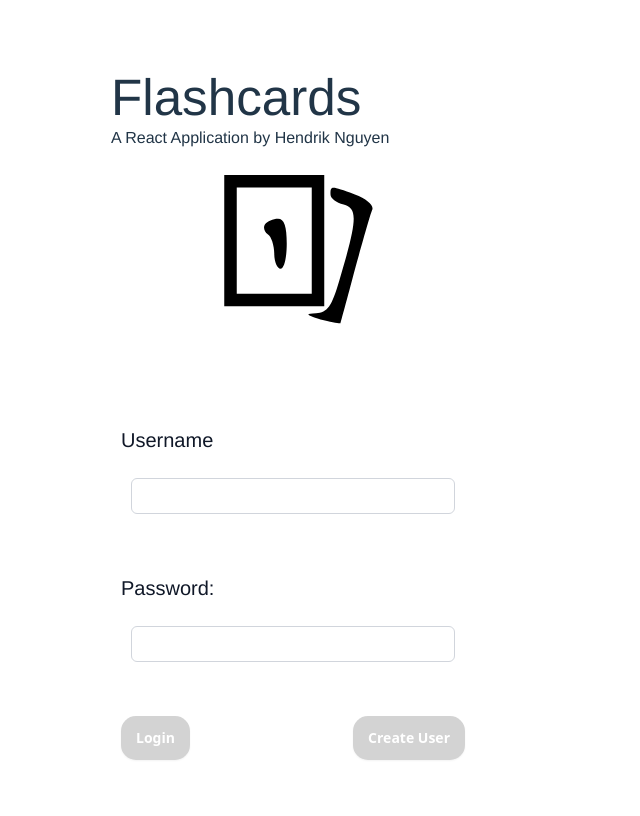
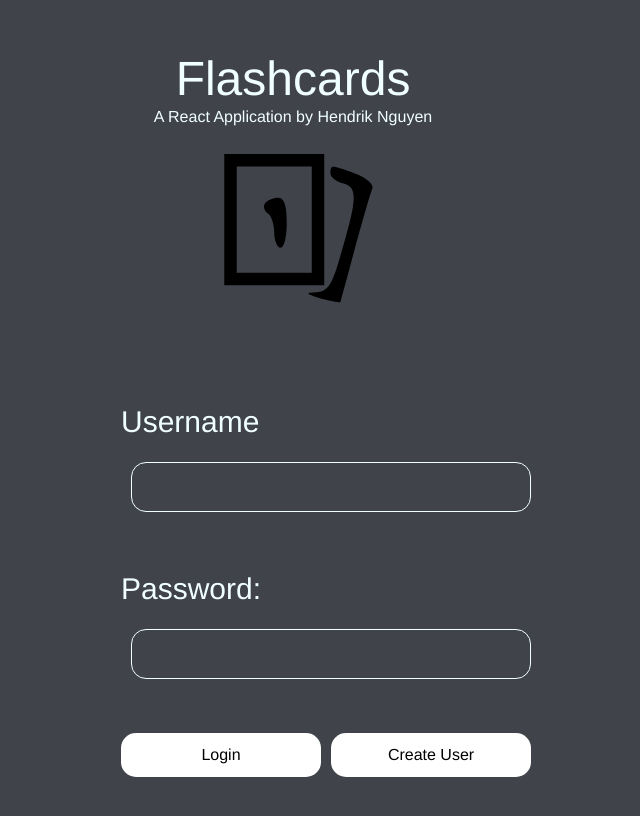
Before and after one commit to hendriknguyenn/flashcards, a React (Vite) app: page / in a window 1280 px wide. Shown: the top 816 px of the page, without its empty margins (367-1007 px from the left). Built offline with nearby package versions, Linux system fonts and the light colour scheme.

Commit message:
added more styling

```diff
--- a/src/components/DeckList.tsx
+++ b/src/components/DeckList.tsx
@@ -70,16 +70,16 @@ function DeckList({currentUserId, setComponent, setCurrentDeckId, setCurrentUser
     }, []);
 
     return (
-        <div className="flex flex-col min-h-screen min-w-screen justify-center">
+        <div className="grid min-h-screen min-w-screen justify-center">
             <div id='deck-headers'>
                 <h1>Deck List</h1>
                 <h2>Current User: {currentUserId}</h2>
             </div>
-            <div>
+            <div id='deck-list'>
                 <ul role="list">
                     {decks.map((deck, index) =>
-                        <li key={deck.deck_id}
-                            className={selectedIndex === index ? "bg-blue-100" : "bg-black-100"}
+                        <li id="list-element" key={deck.deck_id}
+                            className={selectedIndex === index ? "selected" : "unselected"}
                             onClick={() => handleDeckSelection(index, deck.deck_id)}
                         >
                             {deck.deck_name}
@@ -88,17 +88,19 @@ function DeckList({currentUserId, setComponent, setCurrentDeckId, setCurrentUser
                     )}
                 </ul>
             </div>
-            <div id='deck-buttons' className="flex flex-row min-w-screen">
-                <button disabled={selectedIndex===-1} onClick={() => setComponent("flashcard")}>Select</button>
-                <button onClick={() => setShowDeckCreation(true)}>New Deck</button>
-                <button disabled={selectedIndex===-1} onClick={() => setComponent("questionlist")}>Edit Deck</button>
-                <button disabled={selectedIndex===-1} onClick={handleDelete}>Delete</button>
-                <button onClick={handleLogout}>Log out</button>
+            <div id='deck-button-container'>
+                <div className='flex flex-row'>
+                    <button id='deck-button' disabled={selectedIndex===-1} onClick={() => setComponent("flashcard")}>Select</button>
+                    <button id='deck-button' onClick={() => setShowDeckCreation(true)}>New Deck</button>
+                    <button id='deck-button' disabled={selectedIndex===-1} onClick={() => setComponent("questionlist")}>Edit Deck</button>
+                    <button id='deck-button' disabled={selectedIndex===-1} onClick={handleDelete}>Delete</button>
+                    <button id='deck-button' onClick={handleLogout}>Log out</button>
+                </div>
             </div>
 
             <br></br>
             {showDeckCreation ?
-            <div id='deck-new' className="flex flex-row">
+            <div id='new-deck-container' className="flex flex-row">
                 <form>
                     <label>Deck Name:</label>
                     <input type="text" onChange={(e) => setNewDeckName(e.target.value)}></input>
--- a/src/components/Flashcard.tsx
+++ b/src/components/Flashcard.tsx
@@ -1,6 +1,7 @@
 import React, {useState, useEffect} from 'react';
 import QuestionService from '../services/question_service';
 import DeckService from '../services/deck_service';
+import '../styles/Flashcard.css'
 
 function Flashcard({deck_id, setComponent}){
 
@@ -70,14 +71,18 @@ function Flashcard({deck_id, setComponent}){
   }, []);
 
   return (
-    <div>
+    <div className="min-h-screen min-w-screen ">
+      <div id="container">
         <h1>Deck Name: {deck_name} </h1>
-        <button onClick={() => handleFlashcardFlip()}>{getFlashcardText()}</button>
+        <button id="flashcard" onClick={() => handleFlashcardFlip()}>{getFlashcardText()}</button>
         <br></br>
-        <button onClick={() => handleIndexCounter("dec")}>Previous</button>
-        <button onClick={() => handleIndexCounter("inc")}>Next</button>
+        <div id='flashcard-buttons' className='flex flex-row justify-center'>
+          <button onClick={() => handleIndexCounter("dec")}>Previous</button>
+          <button onClick={() => handleIndexCounter("inc")}>Next</button>
+        </div>
         <br></br>
-        <button onClick={() => setComponent("decklist")}>Return</button>
+        <button className='max-w-100'onClick={() => setComponent("decklist")}>Return</button>
+      </div>
     </div>
   );
 }
--- a/src/components/Home.tsx
+++ b/src/components/Home.tsx
@@ -76,36 +76,35 @@ function Home({setCurrentUserId, setComponent}) {
   return(
     <>
     <div className= "flex min-h-screen min-w-screen flex-col justify-center px-6 py-12 lg:px-8">
-      <div className="sm:mx-auto sm:w-full sm:max-w-sm">
-        <h1>Flashcards</h1>
+      <div id='home-header'>
+        <h1 className="text" id='header'>Flashcards</h1>
         <h2>A React Application by Hendrik Nguyen</h2>
         <a href="https://github.com/hendriknguyenn/flashcards" target="_blank">
           <img className="mx-auto h-50 w-auto" src={appLogo} alt="Flashcards Logo" />
         </a>
       </div>
-
-      <div className="mt-10 sm:mx-auto sm:w-full sm:max-w-sm">
+      <div id='home-login' className="mt-10 sm:mx-auto sm:w-full sm:max-w-sm">
         <form className="space-y-6">
           <div>
-            <label className="block text-xl/10 font-large text-gray-900">Username</label>
+            <label id="home-label">Username</label>
             <div className="mt-2">
-              <input type="text" onChange={(e) => setUsername(e.target.value)} value={username} className="block w-full rounded-md bg-white px-3 py-1.5 text-base text-gray-900 outline-1 -outline-offset-1 outline-gray-300 placeholder:text-gray-400 focus:outline-2 focus:-outline-offset-2 focus:outline-blue-600 sm:text-sm/6"></input>
+              <input id='home-input' type="text" onChange={(e) => setUsername(e.target.value)} value={username}></input>
             </div>
           </div>
 
           <div>
-            <label id="home-label" className="block text-xl/10 font-large text-gray-900">Password:</label>
+            <label id="home-label">Password:</label>
             <div className="mt-2">
-              <input type="text" onChange={(e) => setPassword(e.target.value)} value={password} className="block w-full rounded-md bg-white px-3 py-1.5 text-base text-gray-900 outline-1 -outline-offset-1 outline-gray-300 placeholder:text-gray-400 focus:outline-2 focus:-outline-offset-2 focus:outline-blue-600 sm:text-sm/6"></input>
+              <input id='home-input' type="text" onChange={(e) => setPassword(e.target.value)} value={password}></input>
             </div>
           </div>
 
           <div id="home-buttons">
             <span>
-              <input type="button" value="Login" onClick={handleLogin} className="flex w-full justify-center rounded-md bg-blue-600 px-3 py-1.5 text-sm/6 font-semibold text-white shadow-xs hover:bg-blue-500 focus-visible:outline-2 focus-visible:outline-offset-2 focus-visible:outline-blue-600"></input>
+              <input type="button" value="Login" onClick={handleLogin}></input>
             </span>
             <span>
-              <input type="button" value="Create User" onClick={createUser} className="flex w-full justify-center rounded-md bg-blue-600 px-3 py-1.5 text-sm/6 font-semibold text-white shadow-xs hover:bg-blue-500 focus-visible:outline-2 focus-visible:outline-offset-2 focus-visible:outline-blue-600"></input>
+              <input type="button" value="Create User" onClick={createUser}></input>
             </span>
           </div>
         </form>
--- a/src/components/QuestionList.tsx
+++ b/src/components/QuestionList.tsx
@@ -78,6 +78,7 @@ function QuestionList({deck_id, setComponent}){
             setQuestionText("");
             setAnswerText("");
             setShowDetails("");
+            setSelectedIndex(-1);
             console.log(response.data);
         })
         .catch((err) => {
@@ -117,7 +118,7 @@ function QuestionList({deck_id, setComponent}){
     }, []);
 
     return(
-        <div>
+        <div className='flex flex-col min-h-screen min-w-screen'>
             <div>
                 <h1>Question List</h1>
                 <h2>Deck Name: {deckName}</h2>
--- a/src/styles/Decklist.css
+++ b/src/styles/Decklist.css
@@ -1,42 +1,52 @@
 @import "tailwindcss";
 
-@theme {
-    --font-display: "Satoshi", "sans-serif";
+.selected{
+    background-color: gray;
 }
 
 input[type=button]{
-    border:1px;
+    border: 1px;
     border-color:gray;
-    background-color: lightgray;
     border-radius: 15px;
     padding: 10px;
     margin-right: 10px;
+    font-family: 'Franklin Gothic Medium', 'Arial Narrow', Arial, sans-serif;
+}
+
+#list-element:hover{
+    border-color: gray;
+    background-color: gray;
+}
+
+#list-element{
+    border-color: white;
 }
 
 #deck-headers{
-    display: flex;
+    display: grid;
+    grid-area: 1 / 1 / span 1 / span 3;
     justify-content: left;
-    flex-direction: column;
+}
+#deck-list{
+    display: grid;
+    grid-area: 2 / 1 / span 4 / span 5;
+}
+#deck-button-container{
+    display: grid;
+    grid-area: 7 / 1 / span 1 / span 3;
+}
+#new-deck-container{
+    display:grid;
+    grid-area: 6 / 1 / span 1 / span 3;
 }
 
-#deck-buttons > button{
-
+#deck-button {
+    min-width: 100px;
+    color: black;
 }
 
 button + button{
     margin-left: 15px;
-}
-
-h1{
-    font-family:'Franklin Gothic Medium', 'Arial Narrow', Arial, sans-serif;
-    user-select: none;
-    text-align: left;
-}
-
-h2{
-    font-family:'Franklin Gothic Medium', 'Arial Narrow', Arial, sans-serif;
-    user-select: none;
-    text-align: left;
 }
 
 li{
--- a/src/styles/Flashcard.css
+++ b/src/styles/Flashcard.css
@@ -0,0 +1,21 @@
+@import "tailwindcss";
+
+#container{
+    display: flex;
+    flex-direction: column;
+    justify-content: center;
+    min-height: fit-content;
+}
+
+#flashcard{
+    min-height: 300px;
+    font-size: 26px;
+}
+
+text{
+    color: white;
+}
+
+button{
+    background-color: gray;
+}
--- a/src/styles/Home.css
+++ b/src/styles/Home.css
@@ -1,28 +1,55 @@
 @import 'tailwindcss';
 
 @theme{
-    --color-light-blue: oklch(173, 216, 230);
 }
 
-h1{
+* {
+    color:azure;
+    font-family:'Franklin Gothic Medium', 'Arial Narrow', Arial, sans-serif;
+    background-color: #40444A;
+}
+#home-header{
+    align-content: center;
+}
+
+#home-input{
+    border: 1px solid azure;
+    border-radius: 15px;
+    min-height: 50px;
+    min-width: 400px;
+    padding: 10px;
+}
+
+#header{
     text-align: center;
-    font-family:'Franklin Gothic Medium', 'Arial Narrow', Arial, sans-serif;
     user-select: none;
+    color:azure;
+    font-size: 48px;
+
 }
 
 h2{
     text-align: center;
-    font-family:'Franklin Gothic Medium', 'Arial Narrow', Arial, sans-serif;
     user-select: none;
 }
 
-label{
+#home-label{
     font-family:'Franklin Gothic Medium', 'Arial Narrow', Arial, sans-serif;
     user-select: none;
+    font-size: 30px;
 }
 
 #home-buttons{
     display: flex;
-    padding: 10px;
-    justify-content: space-between;
+    flex-direction: row;
 }
+input[type=button]:hover{
+    transform: scale(1.1);
+    background-color: ligh;
+}
+
+input[type=button]{
+    min-width: 200px;
+    background-color: white;
+    color: black;
+}
--- a/src/styles/QuestionList.css
+++ b/src/styles/QuestionList.css
@@ -3,3 +3,7 @@
 h1 h2{
     font-family: 'Franklin Gothic Medium', 'Arial Narrow', Arial, sans-serif;
 }
+
+input[type=text]{
+
+}
```
